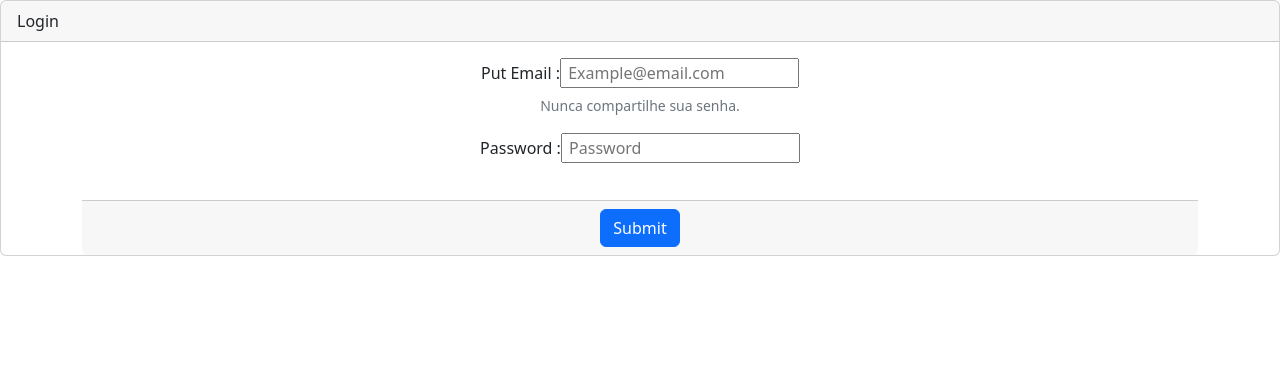
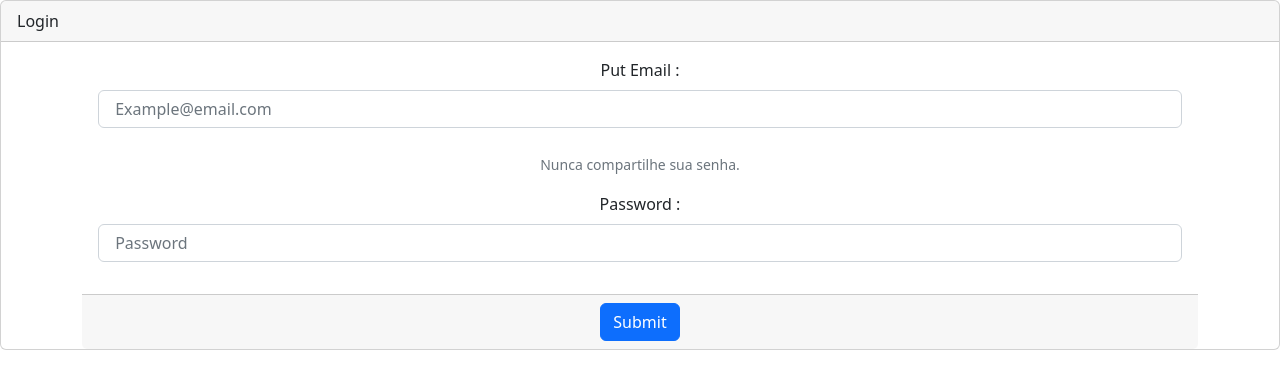
Before and after one commit to Underewarrr/sigamais-app-ts, a React (Create React App) app in the folder app/frontend/: page /login in a window 1280 px wide. Shown: the top 388 px of the page. Built offline with nearby package versions, Linux system fonts and the light colour scheme.

Commit message:
Refac: Formik esta tendo problemas de compatibilidades com o boostrap
Constantemente o formik esta dando problema de compatibilidade.

Remover formik.

```diff
--- a/app/frontend/src/pages/Login.tsx
+++ b/app/frontend/src/pages/Login.tsx
@@ -35,7 +35,7 @@ export const Login = () => {
     <Card.Body>
       <FormB.Group className="mb-3" controlId="formBasicEmail">
         <FormB.Label>Put Email : </FormB.Label>
-        <Field name="email"type="email" placeholder=" Example@email.com" />
+        <FormB.Control name="email"type="email" placeholder=" Example@email.com" />
         <br/>
         <FormB.Text className="text-muted">
           Nunca compartilhe sua senha.
@@ -44,7 +44,7 @@ export const Login = () => {
 
       <FormB.Group className="mb-3" controlId="formBasicPassword">
         <FormB.Label>Password : </FormB.Label>
-        <Field name="password" type="password" placeholder=" Password" />
+        <FormB.Control name="password" type="password" placeholder=" Password" />
       </FormB.Group>
       </Card.Body>
       <Card.Footer>
```
